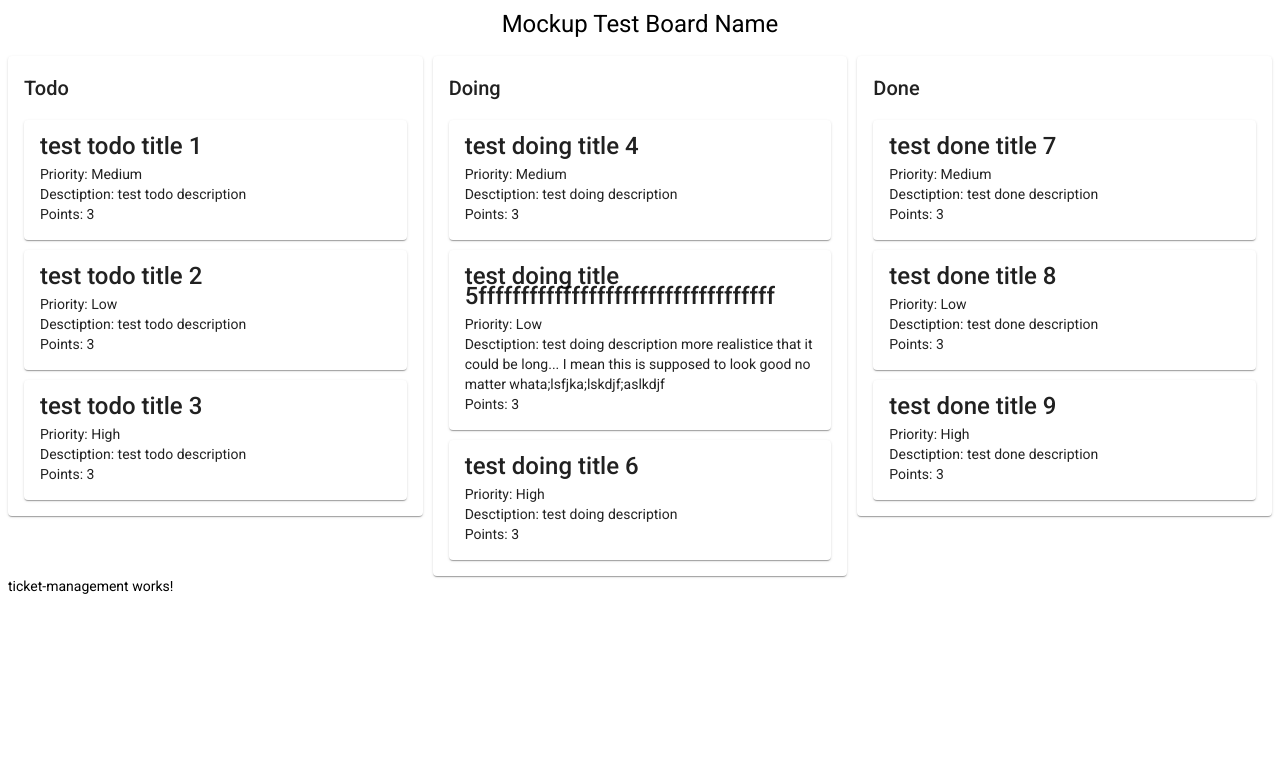
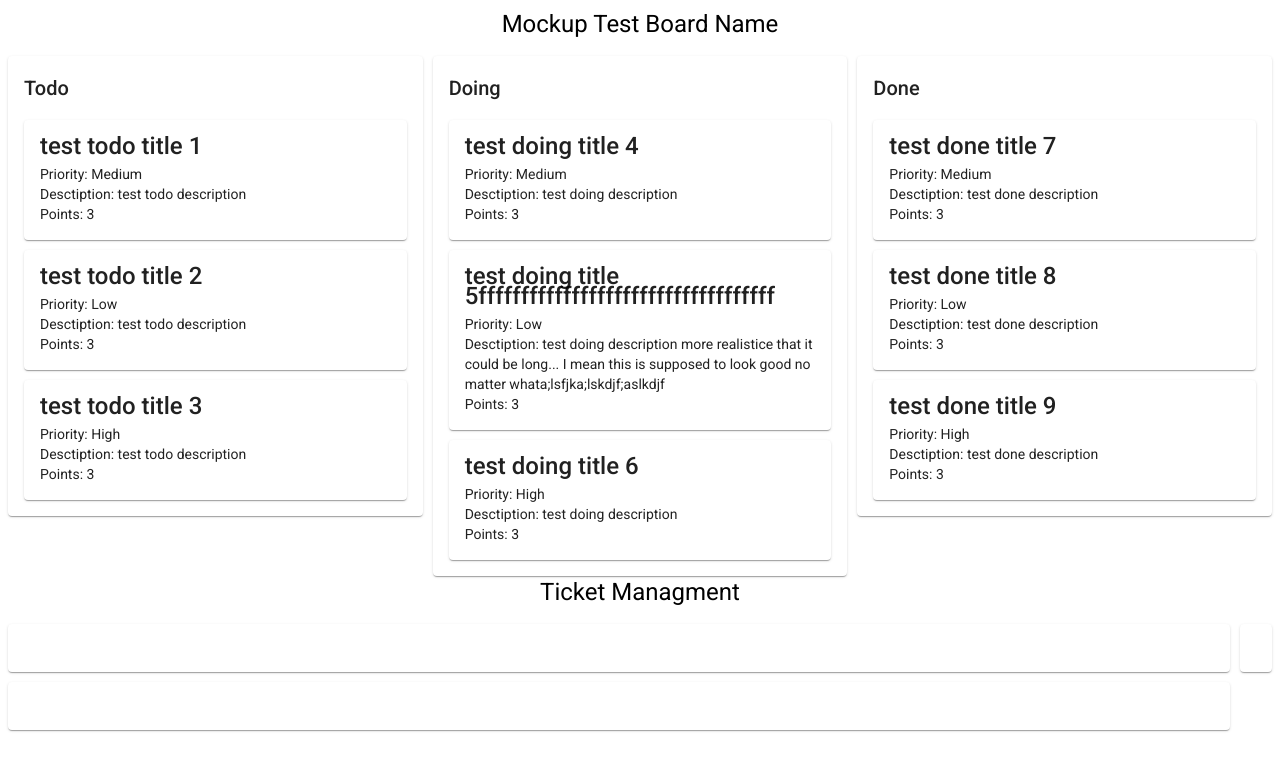
Before and after one commit to jordan329/board, an Angular app: page / in a window 1280 px wide. Shown: the top 770 px of the page. Built offline with nearby package versions, Linux system fonts and the light colour scheme.

Commit message:
moved api out of components, ticket management stil awry

```diff
--- /dev/null
+++ b/src/app/api/test-constants/fake-ticket-managment.ts
@@ -0,0 +1,48 @@
+import { Column } from 'src/app/models/column';
+import { TicketPriority } from 'src/app/models/enums/ticket-priority';
+import { Ticket } from 'src/app/models/ticket';
+import { v4 as uuid } from 'uuid';
+
+export var Backlog: Column = {
+  title: "Backlog",
+  tickets: [
+    {
+      title: "test Backlog title 5fffffffffffffffffffffffffffffffffff",
+      description: "test doing description more realistice that it could be long... I mean this is supposed to look good no matter whata;lsfjka;lskdjf;aslkdjf",
+      priority: TicketPriority.Low,
+      section: "Backlog",
+      id: uuid(),
+      points: 3,
+    } as Ticket,
+    {
+      title: "test Backlog title 6",
+      description: "test doing description",
+      priority: TicketPriority.High,
+      section: "Backlog",
+      id: uuid(),
+      points: 3,
+    } as Ticket,
+  ]
+};
+
+export var Archive: Column = {
+  title: "Archive",
+  tickets: [
+    {
+      title: "test Archive title 5fffffffffffffffffffffffffffffffffff",
+      description: "test doing description more realistice that it could be long... I mean this is supposed to look good no matter whata;lsfjka;lskdjf;aslkdjf",
+      priority: TicketPriority.Low,
+      section: "Archive",
+      id: uuid(),
+      points: 3,
+    } as Ticket,
+    {
+      title: "test Archive title 6",
+      description: "test doing description",
+      priority: TicketPriority.High,
+      section: "Archive",
+      id: uuid(),
+      points: 3,
+    } as Ticket,
+  ]
+};
--- a/src/app/components/api/ticket.service.ts
+++ b/src/app/api/ticket.service.ts
@@ -1,6 +1,8 @@
 import { Injectable } from '@angular/core';
 import { FakeBoardOne } from './test-constants/fake-board-one';
 import { Board } from 'src/app/models/board';
+import { Column } from 'src/app/models/column';
+import { Backlog, Archive } from './test-constants/fake-ticket-managment';
 
 
 @Injectable({
@@ -12,7 +14,18 @@ export class TicketService {
   public updateTicket() {
     throw new Error("Method: updateTicket not implemented.");
   }
-  public getBoardByName(name: String):Board {
+
+  public getBoardByName(name: String): Board {
     return FakeBoardOne;
   }
+
+  public getTicketsInBacklog(): Column {
+    console.log(Backlog)
+    return Backlog;
+  }
+
+  public getTicketsInArchive(): Column {
+    console.log(Archive)
+    return Archive;
+  }
 }
--- a/src/app/components/column/column.component.html
+++ b/src/app/components/column/column.component.html
@@ -1,7 +1,7 @@
-<mat-card cdkDropList [cdkDropListData]="sectionData.tickets" (cdkDropListDropped)="drop($event)">
-  <h2>{{sectionData.title}}</h2>
+<mat-card cdkDropList [cdkDropListData]="data.tickets" (cdkDropListDropped)="drop($event)">
+  <h2>{{data.title}}</h2>
   <div fxLayout="column" fxLayoutGap="10px">
-    <ticket *ngFor="let ticketData of sectionData.tickets" [ticketData]="ticketData" cdkDrag>
+    <ticket *ngFor="let ticketData of data.tickets" [ticketData]="ticketData" cdkDrag>
     </ticket>
   </div>
 </mat-card>
--- a/src/app/components/column/column.component.ts
+++ b/src/app/components/column/column.component.ts
@@ -9,7 +9,7 @@ import { CdkDragDrop, moveItemInArray, transferArrayItem } from '@angular/cdk/dr
 })
 export class ColumnComponent implements OnInit {
 
-  @Input() sectionData: Column;
+  @Input() data: Column;
   constructor() { }
 
   ngOnInit() {
--- a/src/app/components/ticket/ticket.component.ts
+++ b/src/app/components/ticket/ticket.component.ts
@@ -1,5 +1,5 @@
 import { Component, OnInit, Input } from '@angular/core';
-import { Ticket } from '../../models/ticket';
+import { Ticket } from 'src/app/models/ticket';
 
 @Component({
   selector: 'ticket',
--- a/src/app/containers/board/board.component.html
+++ b/src/app/containers/board/board.component.html
@@ -3,8 +3,7 @@
       {{boardData.name}}
     </h1>
 </div>
-<!-- breaks are just to push the cards down. poor long term solution -->
 <div fxLayout="row" cdkDropListGroup fxLayoutGap="10px">
-  <column fxFlex *ngFor="let sectionData of boardData.columns" [sectionData]='sectionData'>
+  <column fxFlex *ngFor="let sectionData of boardData.columns" [data]='sectionData'>
   </column>
 </div>
--- a/src/app/containers/board/board.component.ts
+++ b/src/app/containers/board/board.component.ts
@@ -1,6 +1,6 @@
 import { Component, OnInit } from '@angular/core';
 import { Board } from 'src/app/models/board';
-import { TicketService } from '../../components/api/ticket.service';
+import { TicketService } from 'src/app/api/ticket.service';
 
 @Component({
   selector: 'board',
--- a/src/app/containers/ticket-management/ticket-management.component.html
+++ b/src/app/containers/ticket-management/ticket-management.component.html
@@ -1 +1,15 @@
-<p>ticket-management works!</p>
+<div fxLayout="row" fxLayoutAlign="center">
+  <h1>
+    Ticket Managment
+  </h1>
+</div>
+<div fxLayout="row" cdkDropListGroup fxLayoutGap="10px">
+  <div fxLayout="column" fxLayoutGap="10px" fxFlex>
+    <column fxFlex [data]='staging.tickets'>
+    </column>
+    <column fxFlex [data]='backlog.tickets'>
+    </column>
+  </div>
+  <column  [data]='archive.tickets'>
+  </column>
+</div>
--- a/src/app/containers/ticket-management/ticket-management.component.ts
+++ b/src/app/containers/ticket-management/ticket-management.component.ts
@@ -1,4 +1,6 @@
 import { Component, OnInit } from '@angular/core';
+import { Column } from 'src/app/models/column';
+import { TicketService } from 'src/app/api/ticket.service';
 
 @Component({
   selector: 'ticket-management',
@@ -6,10 +8,14 @@ import { Component, OnInit } from '@angular/core';
   styleUrls: ['./ticket-management.component.sass']
 })
 export class TicketManagementComponent implements OnInit {
+  backlog: Column;
+  archive: Column;
+  staging: Column = { title: "Staging", tickets: [] };
 
-  constructor() { }
-
-  ngOnInit(): void {
+  constructor(private ticketService: TicketService) { }
+  ngOnInit() {
+    this.backlog = this.ticketService.getTicketsInBacklog();
+    this.archive = this.ticketService.getTicketsInArchive();
   }
 
 }
```
Also changed, not shown: src/app/api/test-constants/fake-board-one.ts (renamed from src/app/components/api/test-constants/fake-board-one.ts), 1 other file (tests, documents, lock files or other folders).
